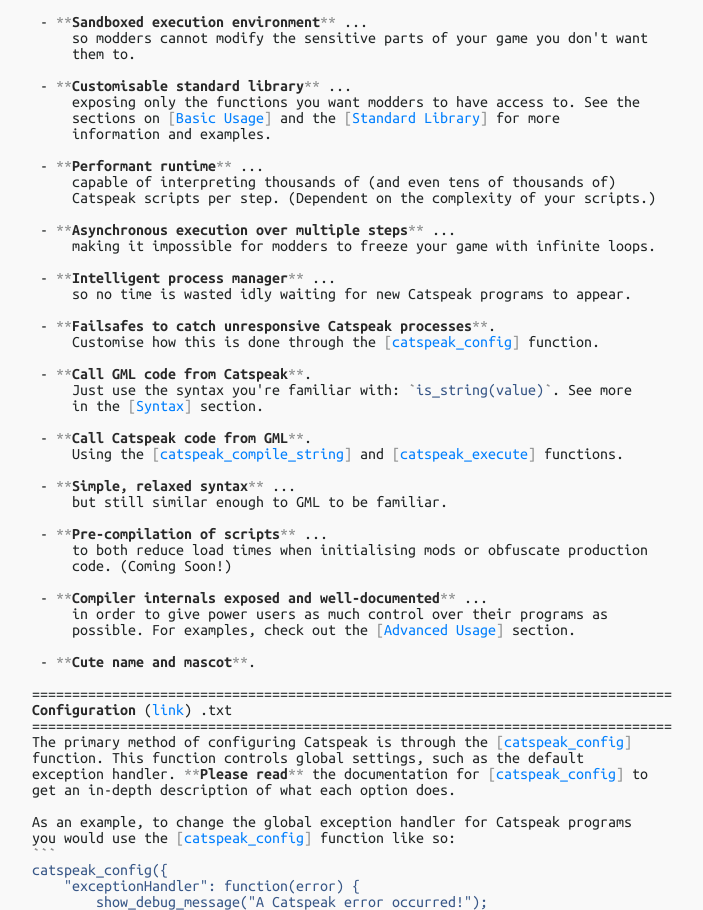
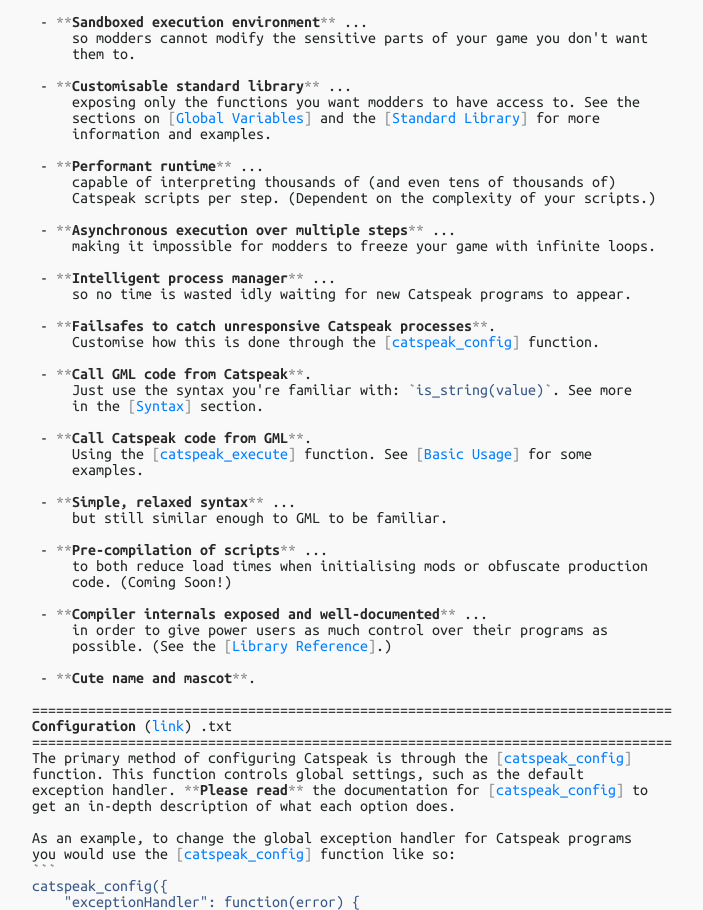
Before and after one commit to katsaii/catspeak-lang, a plain HTML site: page docs/index.html in a window 1280 px wide. Shown: the part 1162-2072 px from the top of the page, without its empty margins (288-991 px from the left). Drawn offline with Linux system fonts and the light colour scheme.

Commit message:
updated section on features

```diff
--- a/docs/index.html
+++ b/docs/index.html
@@ -364,7 +364,7 @@ do report it on <span class="control">[</span><a href="https://github.com/NuxiiG
 
  - <span class="control">**</span><b>Customisable standard library</b><span class="control">**</span> ...
      exposing only the functions you want modders to have access to. See the
-     sections on <span class="control">[</span><a href="#basic_usage">Basic Usage</a><span class="control">]</span> and the <span class="control">[</span><a href="#standard_library">Standard Library</a><span class="control">]</span> for more
+     sections on <span class="control">[</span><a href="#global_variables">Global Variables</a><span class="control">]</span> and the <span class="control">[</span><a href="#standard_library">Standard Library</a><span class="control">]</span> for more
      information and examples.
 
  - <span class="control">**</span><b>Performant runtime</b><span class="control">**</span> ...
@@ -385,7 +385,8 @@ do report it on <span class="control">[</span><a href="https://github.com/NuxiiG
      in the <span class="control">[</span><a href="#syntax">Syntax</a><span class="control">]</span> section.
 
  - <span class="control">**</span><b>Call Catspeak code from GML</b><span class="control">**</span>.
-     Using the <span class="control">[</span><a href="#catspeak_compile_string">catspeak_compile_string</a><span class="control">]</span> and <span class="control">[</span><a href="#catspeak_execute">catspeak_execute</a><span class="control">]</span> functions.
+     Using the <span class="control">[</span><a href="#catspeak_execute">catspeak_execute</a><span class="control">]</span> function. See <span class="control">[</span><a href="#basic_usage">Basic Usage</a><span class="control">]</span> for some
+     examples.
 
  - <span class="control">**</span><b>Simple, relaxed syntax</b><span class="control">**</span> ...
      but still similar enough to GML to be familiar.
@@ -396,7 +397,7 @@ do report it on <span class="control">[</span><a href="https://github.com/NuxiiG
 
  - <span class="control">**</span><b>Compiler internals exposed and well-documented</b><span class="control">**</span> ...
      in order to give power users as much control over their programs as
-     possible. For examples, check out the <span class="control">[</span><a href="#advanced_usage">Advanced Usage</a><span class="control">]</span> section.
+     possible. (See the <span class="control">[</span><a href="#library_reference">Library Reference</a><span class="control">]</span>.)
 
  - <span class="control">**</span><b>Cute name and mascot</b><span class="control">**</span>.</div>
 <span id=configuration>================================================================================
```
Also changed, not shown: src/notes/not_catspeak_features/not_catspeak_features.txt.
